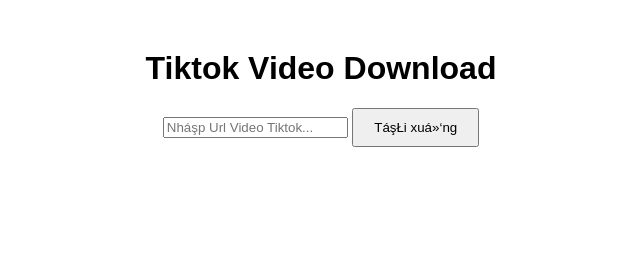
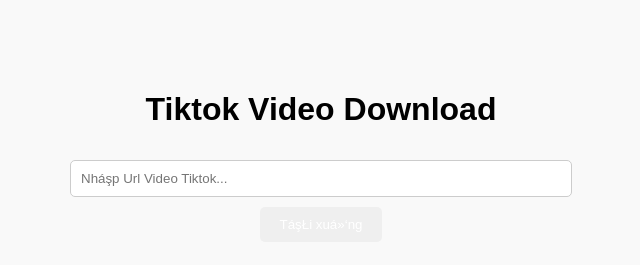
Before and after one commit to ducco9806/download-video-tiktok, a website: page index.html in a window 1280 px wide. Shown: the whole page, without its empty margins (319-959 px from the left). Drawn offline with Linux system fonts and the light colour scheme.

Commit message:
Update style.css

```diff
--- a/style.css
+++ b/style.css
@@ -2,20 +2,28 @@
     font-family: Arial, Helvetica, sans-serif;
     text-align: center;
     margin-top: 50px;
+    background-color: #f9f9f9;
 }
 
 .container {
     max-width: 600px;
     margin: auto;
+    padding: 20px;
 }
 
-imput {
+input {
     width: 80%;
     padding: 10px;
     margin: 10px 0;
+    border: 1px solid #ccc;
+    border-radius: 5px;
 }
 
 button {
     padding: 10px 20px;
     cursor: pointer;
+    backgound-color: #007bff;
+    color: white;
+    border: none;
+    border-radius: 5px;
 }
```
